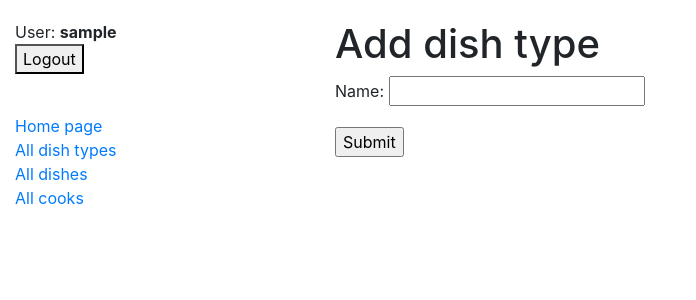
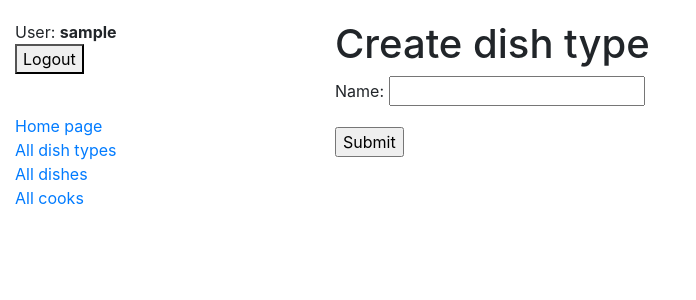
Before and after one commit to Sergunshot/restaurant-kitchen-service-project, a Django app: page /dish_type/create/ in a window 1280 px wide. Shown: the top 300 px of the page, without its empty margins (0-696 px from the left). Run offline with Django 5.2, Linux system fonts and the light colour scheme; the visitor is signed in with stand-in values (Sample User, id 1); some libraries are stand-ins or nearby versions.

Commit message:
add dish_type_form.html to templates/service/

```diff
--- a/templates/service/dish_type_form.html
+++ b/templates/service/dish_type_form.html
@@ -2,7 +2,7 @@
 {% load crispy_forms_filters %}
 
 {% block content %}
-  <h1>Add dish type</h1>
+  <h1>{{ object|yesno:"Update, Create" }} dish type</h1>
   <form action="" method="post" novalidate>
     {% csrf_token %}
     {{ form|crispy }}
```
